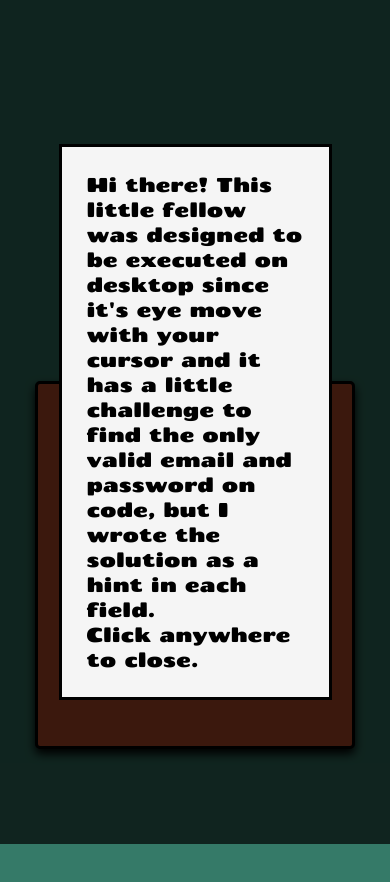
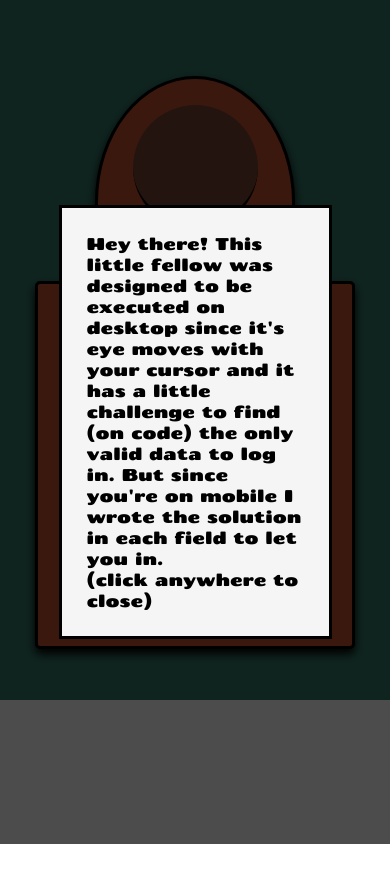
Before and after one commit to An3SC/BreakMyCode, a plain HTML site: page 1-LogIn/www/index.html in a window 390 px wide. After the commit the page ends 844 px from the top, so only its background shows below. Drawn offline with Linux system fonts and the light colour scheme.

Commit message:
last changes

```diff
--- a/1-LogIn/www/index.html
+++ b/1-LogIn/www/index.html
@@ -51,11 +51,11 @@
         </div>
         <div class="banner">
             <div>
-                Hi there! This little fellow was designed to be executed on desktop
-                since it's eye move with your cursor and it has a little challenge
-                to find the only valid email and password on code, but I wrote the
-                solution as a hint in each field.
-                <p>Click anywhere to close.</p>
+                Hey there! This little fellow was designed to be executed on desktop
+                since it's eye moves with your cursor and it has a little challenge
+                to find (on code) the only valid data to log in. But since you're on mobile
+                I wrote the solution in each field to let you in.
+                <p>(click anywhere to close)</p>
             </div>
         </div>
     </div>
--- a/1-LogIn/www/style.css
+++ b/1-LogIn/www/style.css
@@ -374,7 +374,7 @@ button:active {
 }
 @media screen and (max-width: 450px) {
     .container {
-        height: 900px;
+        height: 700px;
     }
     .datos {
         width: 20rem;
@@ -430,7 +430,7 @@ button:active {
         width: 70vw;
         padding: 25px;
         text-align: left;
-        font-size: 20px;
+        font-size: 17px;
     }
 }
 @media screen and (max-width: 319px) {
```
